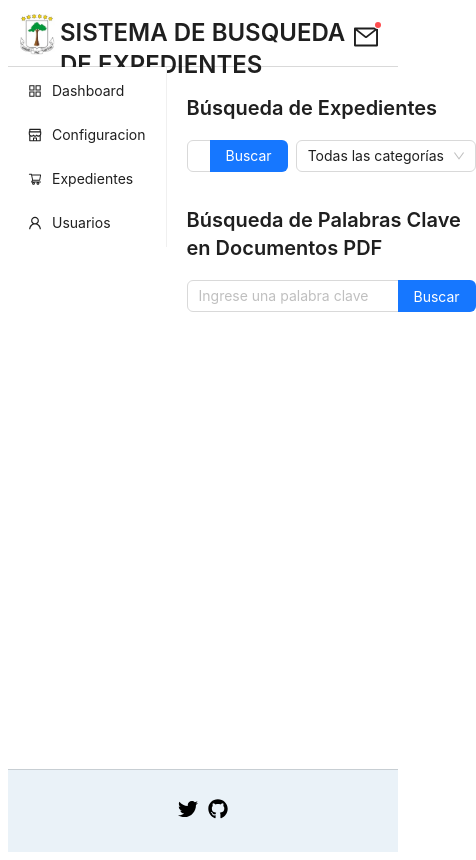
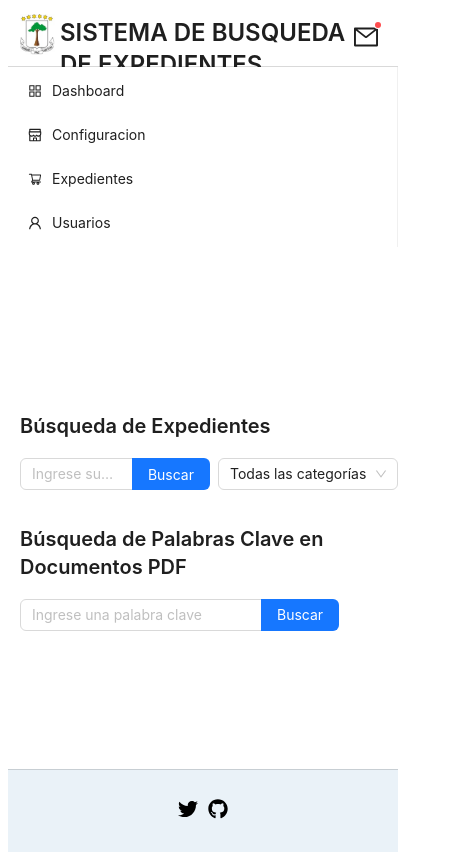
Before and after one commit to monier87/BusquedaExpedientes, a React (Vite) app: page / in a window 390 px wide. Shown: the whole page, 476 px wide, since content can reach past the window. Built offline with nearby package versions, Linux system fonts and the light colour scheme.

Commit message:
RESPONSIVO commit

```diff
--- a/src/App.jsx
+++ b/src/App.jsx
@@ -1,5 +1,5 @@
 import React from 'react';
-import { Space } from 'antd';
+import { Row, Col } from 'antd';
 import './App.css';
 import AppFooter from './components/AppFooter';
 import AppHeader from './components/AppHeader';
@@ -11,10 +11,14 @@ function App() {
   return (
     <div className='App'>
       <AppHeader />
-      <Space className='SideMenuAndPageContent'>
-        <SideMenu />
-        <PageContent />
-      </Space>
+      <Row className='SideMenuAndPageContent'>
+        <Col xs={24} sm={24} md={6} lg={6} xl={4}>
+          <SideMenu />
+        </Col>
+        <Col xs={24} sm={24} md={18} lg={18} xl={20}>
+          <PageContent />
+        </Col>
+      </Row>
       <AppFooter />
     </div>
   );
--- a/src/Pages/dashboard.jsx
+++ b/src/Pages/dashboard.jsx
@@ -49,7 +49,7 @@ function SearchForm() {
           <Option value="numRegistroSalida">Número de registro salida</Option>
           <Option value="anio">Año</Option>
           <Option value="expediente">Número de expediente</Option>
-          {/* Agrega más opciones de categorías según tus necesidades */}
+          {/* Agrega más opciones de categorías según  necesidades */}
         </Select>
       </Space>
       {/* Agrega controles adicionales según las categorías seleccionadas */}
```
